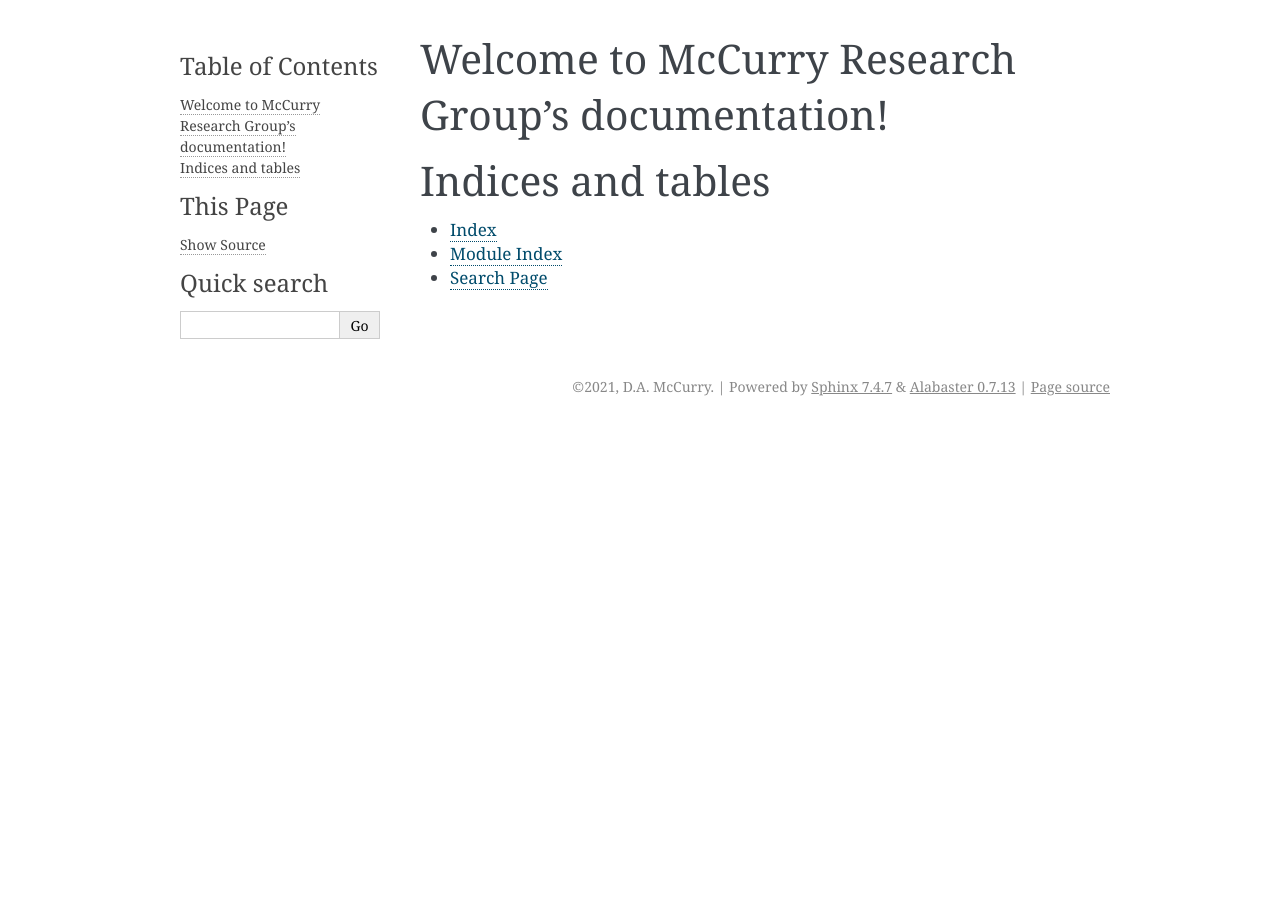
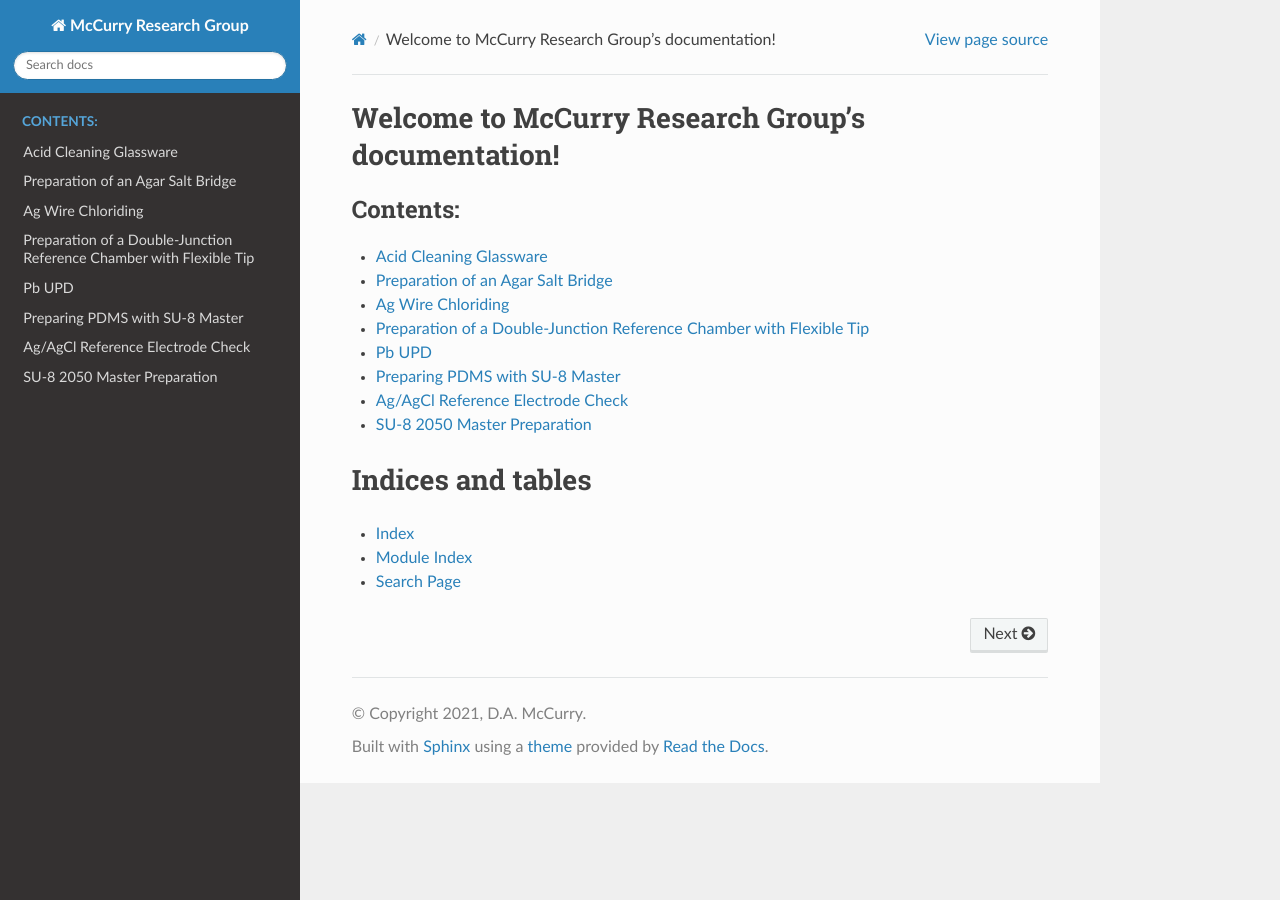
Before and after one commit to danian95/research-docs, a Sphinx documentation site: the page built from source/index.rst, in a window 1280 px wide. Built offline with Sphinx 7.4.7 and the Read the Docs theme 2.0.0, drawn with Linux system fonts in a browser that asks for light colours.

Commit message:
Changed to Read the Docs theme and added pages to SOPs

```diff
--- a/source/conf.py
+++ b/source/conf.py
@@ -28,6 +28,7 @@ author = 'D.A. McCurry'
 # extensions coming with Sphinx (named 'sphinx.ext.*') or your custom
 # ones.
 extensions = [
+        "sphinx_rtd_theme",
 ]
 
 # Add any paths that contain templates here, relative to this directory.
@@ -44,7 +45,7 @@ exclude_patterns = []
 # The theme to use for HTML and HTML Help pages.  See the documentation for
 # a list of builtin themes.
 #
-html_theme = 'alabaster'
+html_theme = 'sphinx_rtd_theme'
 
 # Add any paths that contain custom static files (such as style sheets) here,
 # relative to this directory. They are copied after the builtin static files,
--- a/source/index.rst
+++ b/source/index.rst
@@ -10,7 +10,14 @@ Welcome to McCurry Research Group's documentation!
    :maxdepth: 2
    :caption: Contents:
 
-
+   sops/acid-clean-glass
+   sops/agar-salt-bridge.rst
+   sops/ag-wire-chloriding.rst
+   sops/flexible-double-junction.rst
+   sops/pb-upd.rst
+   sops/pdms-prep.rst
+   sops/ref-electrode-check.rst
+   sops/su-8-2050-master.rst
 
 Indices and tables
 ==================
```
